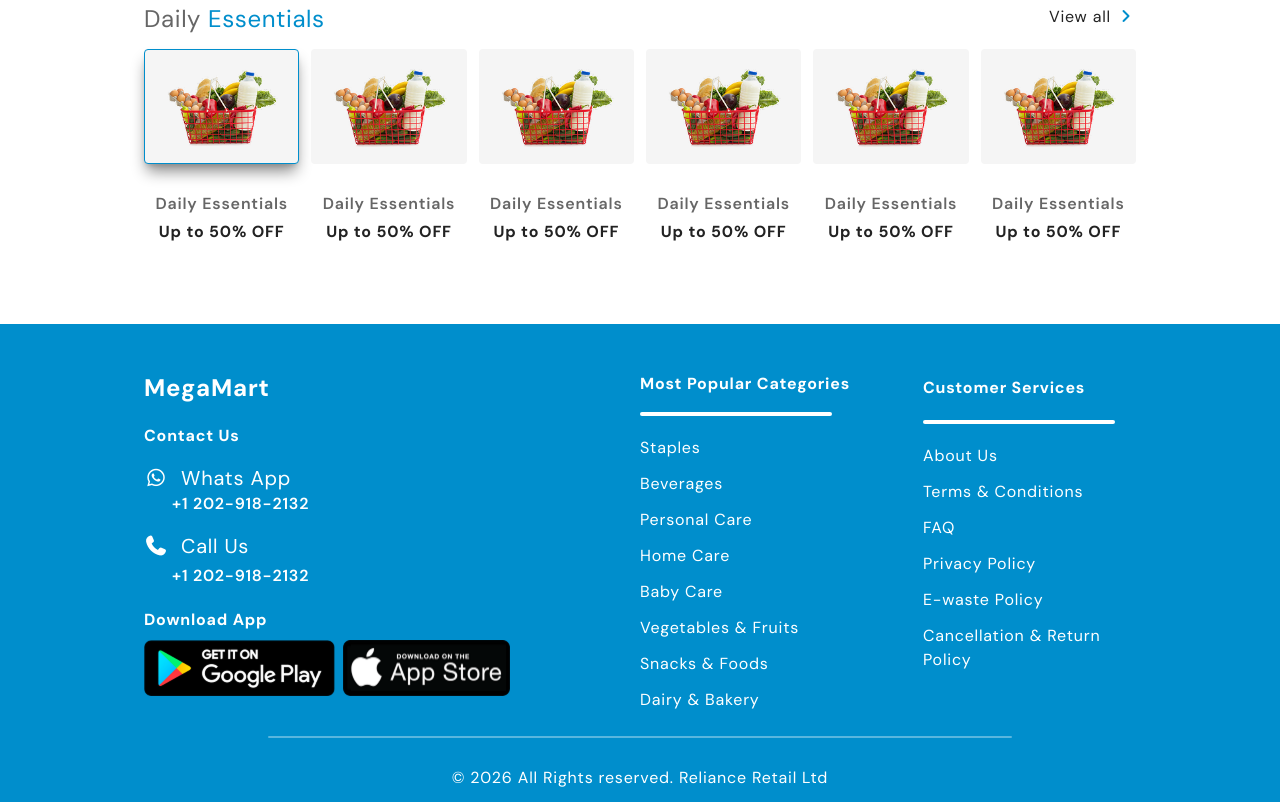
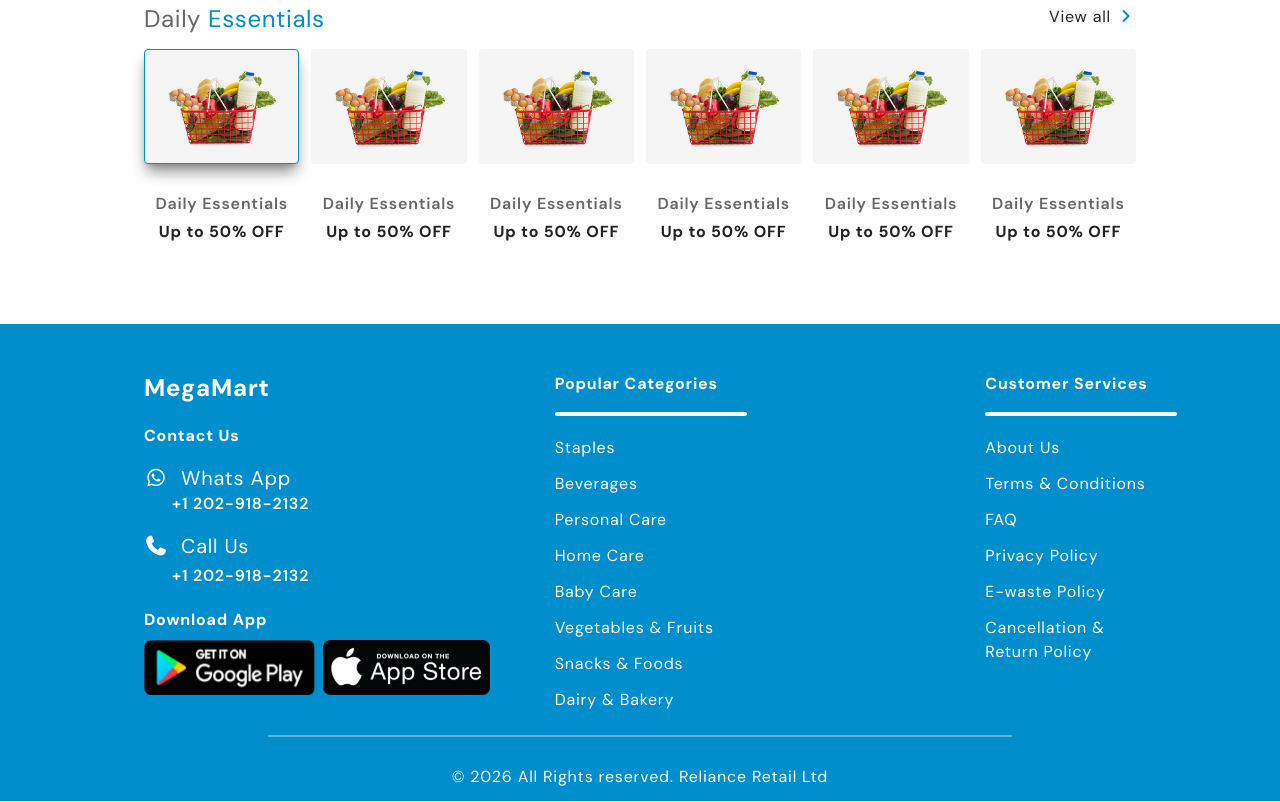
Before and after one commit to alaamaghraby149/mega-mart, a website: page index.html in a window 1280 px wide. Shown: the part 1732-2534 px from the top of the page. Drawn offline with nearby package versions, Linux system fonts and the light colour scheme; files that its build step writes are made by us from their sources; a web font is replaced by a local one.

Commit message:
making grid layout looks better

```diff
--- a/index.html
+++ b/index.html
@@ -635,8 +635,8 @@
     <!-- footer -->
     <footer class="bg-primaryColor h-auto w-full text-white">
         <div class="container">
-            <div class="footer__content pt-12">
-                <div class="mb-6">
+            <div class="footer__content grid grid-cols-3 gap-x-60 pt-12">
+                <div class="mb-6 w-full ">
                     <h2 class=" font-bold lh-base text-2xl mb-5">MegaMart</h2>
                     <div class="footer__content--contact flex flex-col justify-center gap-4">
                         <h4 class="text-white font-bold">Contact Us</h4>
@@ -663,11 +663,11 @@
                         </div>
                     </div>
                 </div>
-                <div class="popular-categories">
+                <div class="popular-categories w-full">
                     <div class="popular-categories-heading">
-                        <h2 class="  font-bold ">Most Popular Categories</h2>
+                        <h2 class="font-bold ">Popular Categories</h2>
                         <div class="footer__line"></div>
-                        <ul class="flex flex-col justify-start gap-3 mt-5 ">
+                        <ul class=" flex flex-col justify-start gap-3 mt-5 ">
                             <li class=""><a href="#">Staples</a></li>
                             <li class=""><a href="#">Beverages</a></li>
                             <li class=""><a href="#">Personal Care</a></li>
@@ -679,11 +679,11 @@
                         </ul>
                     </div>
                 </div>
-                <div class="services ml-5">
+                <div class="services ml-5 w-full">
                     <div class="services-heading">
-                        <h2 class="py-1  font-bold ">Customer Services</h2>
+                        <h2 class="font-bold ">Customer Services</h2>
                         <div class="footer__line"></div>
-                        <ul class="flex flex-col justify-start gap-3 mt-5">
+                        <ul class=" flex flex-col justify-start gap-3 mt-5 ">
                             <li><a href="#">About Us</a></li>
                             <li><a href="#">Terms & Conditions</a></li>
                             <li><a href="#">FAQ</a></li>
@@ -693,7 +693,6 @@
                         </ul>
                     </div>
                 </div>
-
 
             </div>
             <div class="footer__separator w-[75%] bg-white h-[2px] my-0 mx-auto opacity-35 rounded mt-4"></div>
--- a/src/main.css
+++ b/src/main.css
@@ -53,11 +53,11 @@
         bg-primaryColor text-white rounded-tr-[16px]
         rounded-bl-[16px]
     }
-    footer .footer__content{
+    /* footer .footer__content{
         display: grid;
         grid-template-columns: 2fr 1fr 1fr;
         gap: 30px;
-    }
+    } */
     .footer__line{
         @apply w-48 h-1 bg-white rounded mt-4
     }
```
